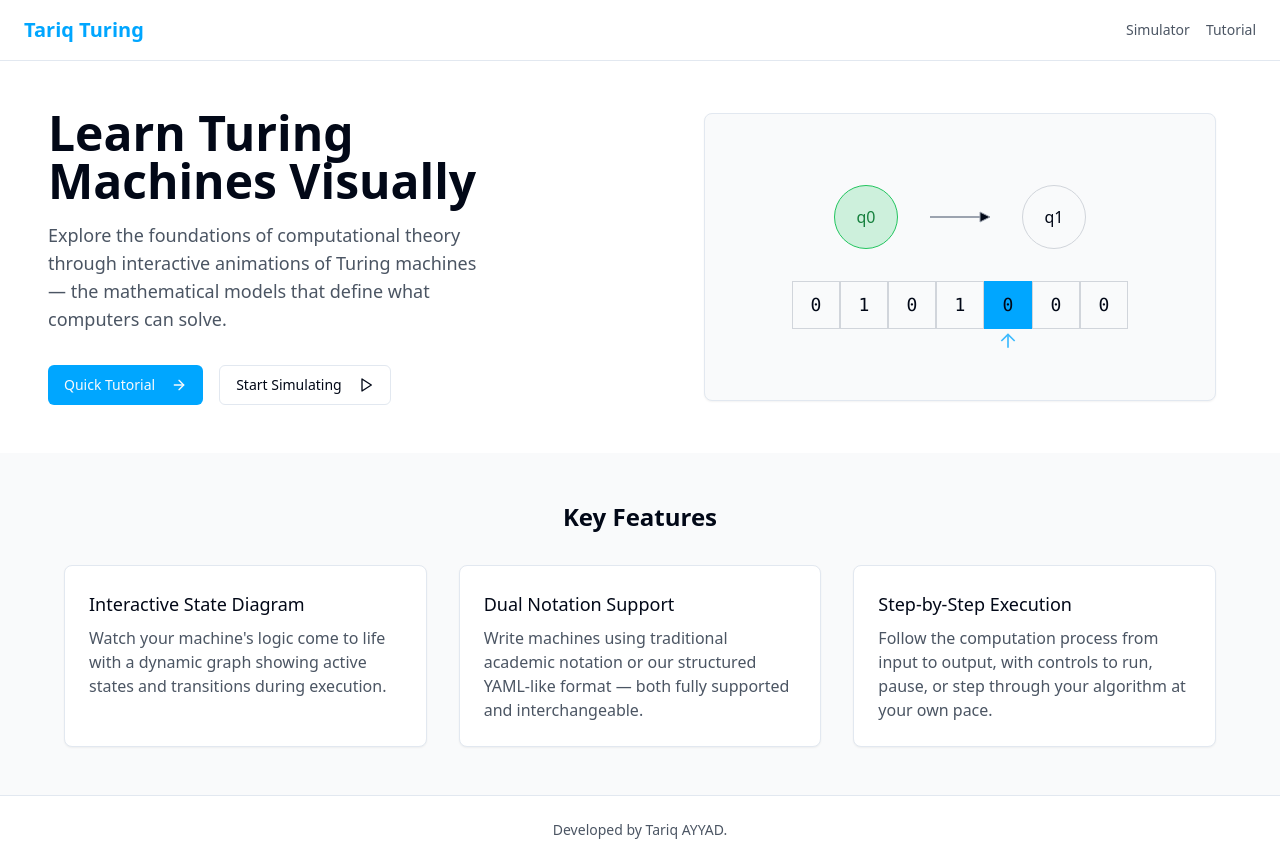
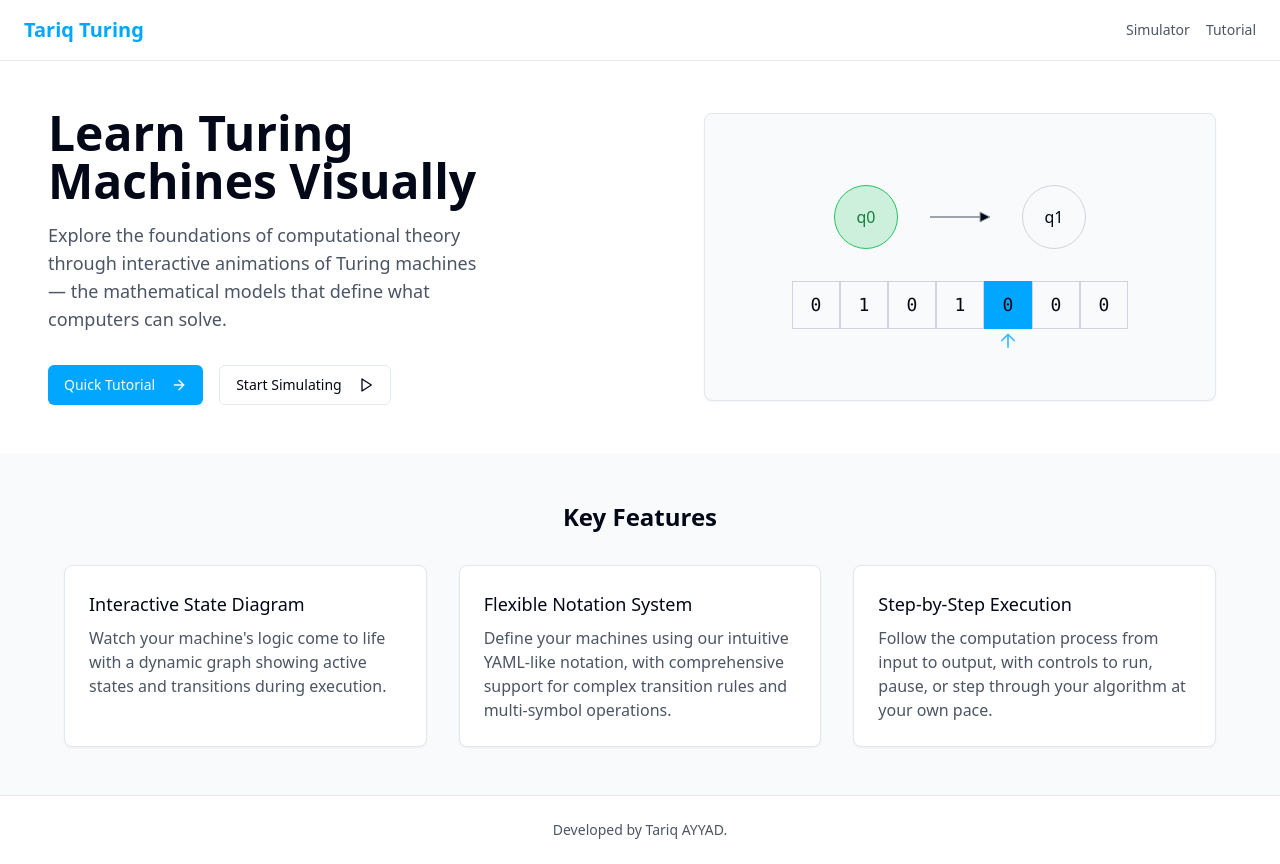
Before and after one commit to crispy1171/tariqturing-21, a React (Vite) app: page / in a window 1280 px wide. Built offline with nearby package versions, Linux system fonts and the light colour scheme.

Commit message:
Refactor: Update key features section
Rewrote the "Dual Notation Support" feature description in the key features section.

```diff
--- a/src/pages/Index.tsx
+++ b/src/pages/Index.tsx
@@ -1,3 +1,4 @@
+
 import { Button } from "@/components/ui/button";
 import { ArrowRight, Play } from "lucide-react";
 import { Link } from "react-router-dom";
@@ -58,9 +59,9 @@ const Index = () => {
             </div>
 
             <div className="bg-white p-6 rounded-lg shadow-sm border hover:shadow-md transition-shadow">
-              <h3 className="text-lg font-medium mb-2">Dual Notation Support</h3>
+              <h3 className="text-lg font-medium mb-2">Flexible Notation System</h3>
               <p className="text-gray-600">
-                Write machines using traditional academic notation or our structured YAML-like format — both fully supported and interchangeable.
+                Define your machines using our intuitive YAML-like notation, with comprehensive support for complex transition rules and multi-symbol operations.
               </p>
             </div>
 
```
